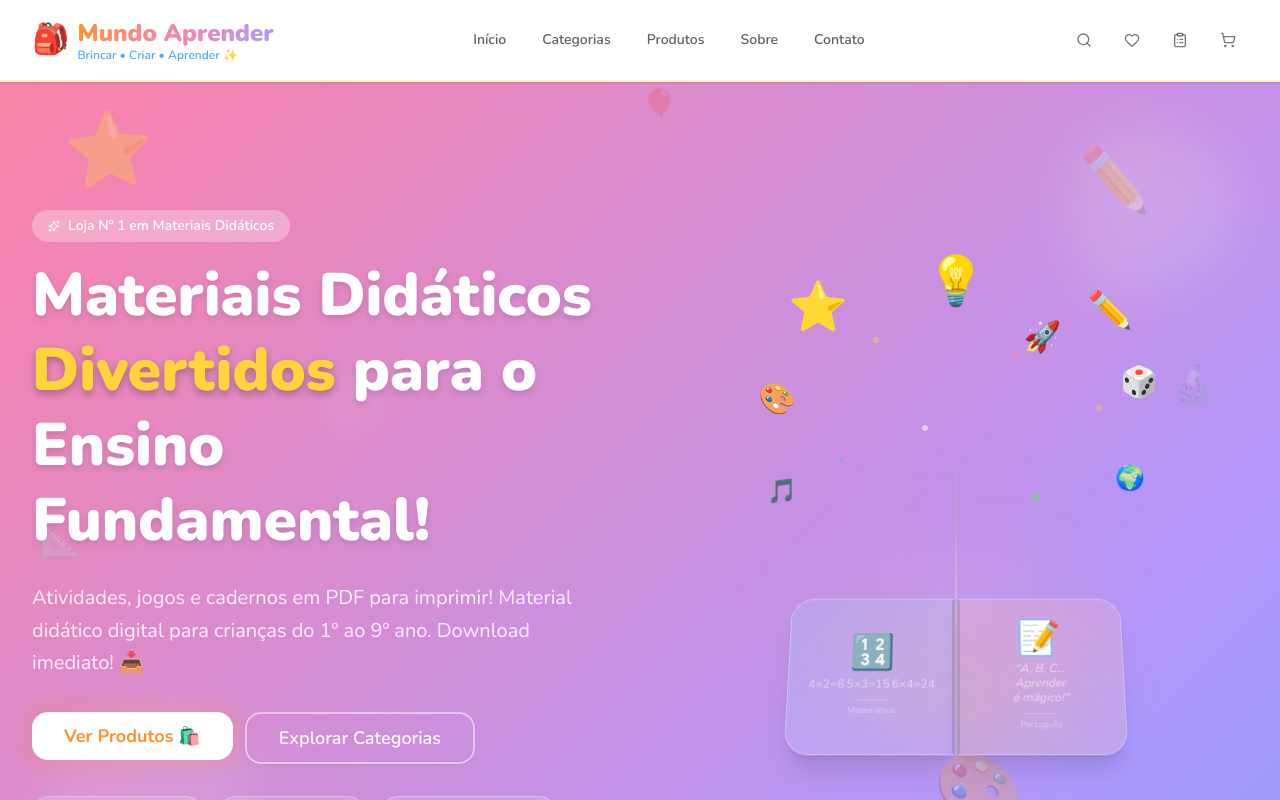
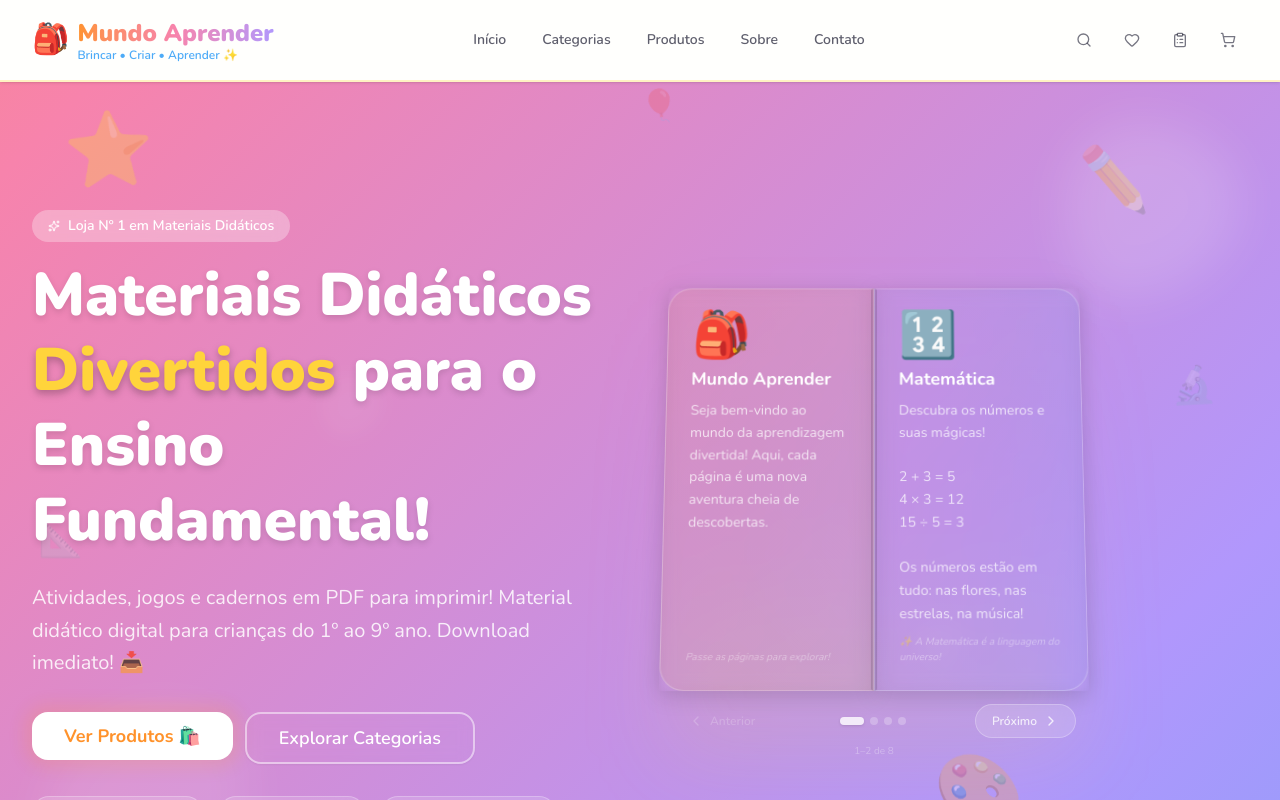
Before and after one commit to MicaelSanPedro/mundo-aprender, a Next.js app: page / in a window 1280 px wide. Shown: the top 800 px of the page. Built offline with nearby package versions, Linux system fonts and the light colour scheme.

Commit message:
feat: livro interativo com virar de pagina e conteudo educativo real

```diff
--- a/src/app/globals.css
+++ b/src/app/globals.css
@@ -213,6 +213,59 @@
   50% { transform: translateY(-8px); }
 }
 
+/* ═══ Interactive Book ═══ */
+.book-container {
+  perspective: 1200px;
+}
+
+.book {
+  position: relative;
+  transform-style: preserve-3d;
+  display: flex;
+}
+
+.book-page {
+  position: relative;
+  transition: transform 0.7s cubic-bezier(0.645, 0.045, 0.355, 1), opacity 0.5s ease;
+  transform-origin: left center;
+  backface-visibility: hidden;
+}
+
+.book-page.flipping {
+  transform: rotateY(-180deg);
+  opacity: 0;
+}
+
+.book-page-right {
+  transform-origin: right center;
+}
+
+.book-page-right.flipping {
+  transform: rotateY(180deg);
+  opacity: 0;
+}
+
+.book-content-enter {
+  animation: book-content-in 0.5s ease forwards;
+}
+
+@keyframes book-content-in {
+  from { opacity: 0; transform: scale(0.95); }
+  to { opacity: 1; transform: scale(1); }
+}
+
+.book-page-shadow {
+  box-shadow:
+    inset 2px 0 8px rgba(0,0,0,0.06),
+    0 4px 20px rgba(0,0,0,0.15);
+}
+
+.book-page-shadow-right {
+  box-shadow:
+    inset -2px 0 8px rgba(0,0,0,0.06),
+    0 4px 20px rgba(0,0,0,0.15);
+}
+
 .animate-sparkle {
   animation: sparkle 1.5s ease-in-out infinite;
 }
--- a/src/app/page.tsx
+++ b/src/app/page.tsx
@@ -38,6 +38,7 @@ import {
   ClipboardList,
   ChevronDown,
   ChevronLeft,
+  ChevronRight,
   CheckCircle2,
   Clock,
   Loader2,
@@ -264,6 +265,209 @@ function FAQItem({ question, answer, emoji, index }: { question: string; answer:
         )}
       </AnimatePresence>
     </motion.div>
+  );
+}
+
+/* ─── Interactive Book Component ──────────────────────────── */
+
+const bookPages = [
+  {
+    left: {
+      bg: "bg-gradient-to-br from-kid-orange/10 to-kid-yellow/10",
+      emoji: "🎒",
+      title: "Mundo Aprender",
+      content: "Seja bem-vindo ao mundo da aprendizagem divertida! Aqui, cada página é uma nova aventura cheia de descobertas.",
+      footer: "Passe as páginas para explorar!",
+    },
+    right: {
+      bg: "bg-gradient-to-bl from-kid-blue/10 to-kid-purple/10",
+      emoji: "🔢",
+      title: "Matemática",
+      content: "Descubra os números e suas mágicas!\n\n2 + 3 = 5\n4 × 3 = 12\n15 ÷ 5 = 3\n\nOs números estão em tudo: nas flores, nas estrelas, na música!",
+      footer: "✨ A Matemática é a linguagem do universo!",
+    },
+  },
+  {
+    left: {
+      bg: "bg-gradient-to-br from-kid-green/10 to-kid-teal/10",
+      emoji: "✏️",
+      title: "Atividades",
+      content: "Complete a sequência:\n\n2, 4, 6, __, __\n5, 10, 15, __, __\n1, 3, 5, __, __\n\nQue padrões você descobriu?",
+      footer: "Respostas: 8,10 | 20,25 | 7,9",
+    },
+    right: {
+      bg: "bg-gradient-to-bl from-kid-pink/10 to-kid-orange/10",
+      emoji: "📝",
+      title: "Português",
+      content: "As vogais são:\nA - E - I - O - U\n\nSem elas não dá pra falar nem uma única palavra! Experimente falar 'O L' sem as vogais... não dá! 😄",
+      footer: "📖 As vogais são a alma das palavras!",
+    },
+  },
+  {
+    left: {
+      bg: "bg-gradient-to-br from-kid-purple/10 to-kid-blue/10",
+      emoji: "📚",
+      title: "Histórias Educativas",
+      content: "Era uma vez um número Zero que se achava sozinho...\n\n'Ninguém me nota!' — suspirava o Zero.\n\nMas quando o 1 chegou, juntos formaram o 10 — o maior número que o Zero já tinha visto!\n\nMoral: Juntos somos mais fortes.",
+      footer: "⭐ Cada um importa!",
+    },
+    right: {
+      bg: "bg-gradient-to-bl from-kid-yellow/10 to-kid-green/10",
+      emoji: "🎲",
+      title: "Jogos Matemáticos",
+      content: "Jogo dos Dobros:\n\nSe 2 é o dobro de 1\nE 4 é o dobro de 2\nQual é o dobro de 3? → 6\nQual é o dobro de 5? → 10\nQual é o dobro de 7? → 14\n\nVocê acertou todos? Parabéns!",
+      footer: "🏆 Continua assim, pequeno gênio!",
+    },
+  },
+  {
+    left: {
+      bg: "bg-gradient-to-br from-kid-blue/10 to-kid-green/10",
+      emoji: "📖",
+      title: "Sílabas Mágicas",
+      content: "Vamos separar as sílabas:\n\nCA-CHOR-ro\nBO-NI-TO\nLA-PIZ\nES-TRE-LA\nA-LE-GRI-A\n\nQuantas sílabas tem cada palavra? Conte com os dedos!",
+      footer: "✍️ Sílabas são os tijolinhos das palavras!",
+    },
+    right: {
+      bg: "bg-gradient-to-bl from-kid-orange/10 to-kid-pink/10",
+      emoji: "✍️",
+      title: "Letramento",
+      content: "Complete as palavras:\n\nG___TO (gato)\nC___XA (caixa)\nB___LA (bola)\nS___L (sol)\nP___O (pão)\n\nE agora invente uma frase usando uma dessas palavras!",
+      footer: "🌟 Quanto mais se lê, mais se aprende!",
+    },
+  },
+];
+
+function InteractiveBook() {
+  const [currentSpread, setCurrentSpread] = useState(0);
+  const [flippingDir, setFlippingDir] = useState<"next" | "prev" | null>(null);
+
+  const goNext = () => {
+    if (currentSpread < bookPages.length - 1) {
+      setFlippingDir("next");
+      setTimeout(() => {
+        setCurrentSpread((p) => p + 1);
+        setFlippingDir(null);
+      }, 350);
+    }
+  };
+
+  const goPrev = () => {
+    if (currentSpread > 0) {
+      setFlippingDir("prev");
+      setTimeout(() => {
+        setCurrentSpread((p) => p - 1);
+        setFlippingDir(null);
+      }, 350);
+    }
+  };
+
+  const spread = bookPages[currentSpread];
+  const totalPages = bookPages.length;
+  const currentPageNum = currentSpread * 2 + 1;
+
+  return (
+    <div className="relative w-full max-w-[420px] mx-auto lg:mx-0 select-none">
+      {/* Soft glow behind book */}
+      <div className="absolute inset-0 bg-gradient-to-t from-kid-yellow/15 via-kid-pink/8 to-transparent rounded-3xl blur-2xl" />
+
+      <div className="relative book-container">
+        <div className="relative flex" style={{ transform: 'rotateX(8deg)' }}>
+          {/* Left page */}
+          <div className="flex-1 book-page book-page-shadow">
+            <div className={`relative h-full min-h-[180px] sm:min-h-[230px] md:min-h-[270px] rounded-l-2xl sm:rounded-l-3xl border border-white/25 backdrop-blur-sm overflow-hidden
+              ${flippingDir === "next" ? "opacity-0 translate-x-[-20px] transition-all duration-300" : flippingDir === null ? "book-content-enter" : ""}
+              ${spread.left.bg}`}
+            >
+              <div className="p-4 sm:p-5 md:p-6 h-full flex flex-col">
+                <span className="text-3xl sm:text-4xl md:text-5xl mb-2">{spread.left.emoji}</span>
+                <h4 className="text-white font-bold text-sm sm:text-base md:text-lg mb-2">{spread.left.title}</h4>
+                <p className="text-white/75 text-[10px] sm:text-xs md:text-sm leading-relaxed whitespace-pre-line flex-1">{spread.left.content}</p>
+                <p className="text-white/40 text-[8px] sm:text-[10px] mt-2 italic">{spread.left.footer}</p>
+              </div>
+            </div>
+          </div>
+
+          {/* Right page */}
+          <div className="flex-1 book-page-right book-page-shadow-right">
+            <div className={`relative h-full min-h-[180px] sm:min-h-[230px] md:min-h-[270px] rounded-r-2xl sm:rounded-r-3xl border border-white/25 backdrop-blur-sm overflow-hidden
+              ${flippingDir === "next" ? "opacity-0 translate-x-[20px] transition-all duration-300 delay-100" : flippingDir === "prev" ? "opacity-0 translate-x-[20px] transition-all duration-300" : ""}
+              ${spread.right.bg}`}
+            >
+              <div className="p-4 sm:p-5 md:p-6 h-full flex flex-col">
+                <span className="text-3xl sm:text-4xl md:text-5xl mb-2">{spread.right.emoji}</span>
+                <h4 className="text-white font-bold text-sm sm:text-base md:text-lg mb-2">{spread.right.title}</h4>
+                <p className="text-white/75 text-[10px] sm:text-xs md:text-sm leading-relaxed whitespace-pre-line flex-1">{spread.right.content}</p>
+                <p className="text-white/40 text-[8px] sm:text-[10px] mt-2 italic">{spread.right.footer}</p>
+              </div>
+            </div>
+          </div>
+
+          {/* Book spine */}
+          <div className="absolute top-0 bottom-0 left-1/2 -translate-x-1/2 w-[6px] z-10">
+            <div className="h-full w-full bg-gradient-to-r from-black/15 via-black/5 to-black/15 rounded-full" />
+          </div>
+        </div>
+
+        {/* Navigation controls */}
+        <div className="flex items-center justify-between mt-4 px-2">
+          {/* Prev button */}
+          <button
+            onClick={goPrev}
+            disabled={currentSpread === 0}
+            className={`flex items-center gap-1.5 rounded-full px-3 py-1.5 sm:px-4 sm:py-2 text-[10px] sm:text-xs font-semibold transition-all duration-200
+              ${currentSpread === 0
+                ? "text-white/20 cursor-not-allowed"
+                : "glass text-white/80 hover:text-white hover:bg-white/20 active:scale-95"
+              }`}
+          >
+            <ChevronLeft className="h-3.5 w-3.5 sm:h-4 sm:w-4" />
+            Anterior
+          </button>
+
+          {/* Page indicator dots */}
+          <div className="flex items-center gap-1.5">
+            {bookPages.map((_, i) => (
+              <button
+                key={i}
+                onClick={() => {
+                  if (i !== currentSpread) {
+                    setFlippingDir(i > currentSpread ? "next" : "prev");
+                    setTimeout(() => {
+                      setCurrentSpread(i);
+                      setFlippingDir(null);
+                    }, 350);
+                  }
+                }}
+                className={`rounded-full transition-all duration-300
+                  ${i === currentSpread
+                    ? "w-6 h-2 bg-white/80 shadow-sm"
+                    : "w-2 h-2 bg-white/25 hover:bg-white/40"
+                  }`}
+              />
+            ))}
+          </div>
+
+          {/* Next button */}
+          <button
+            onClick={goNext}
+            disabled={currentSpread === totalPages - 1}
+            className={`flex items-center gap-1.5 rounded-full px-3 py-1.5 sm:px-4 sm:py-2 text-[10px] sm:text-xs font-semibold transition-all duration-200
+              ${currentSpread === totalPages - 1
+                ? "text-white/20 cursor-not-allowed"
+                : "glass text-white/80 hover:text-white hover:bg-white/20 active:scale-95"
+              }`}
+          >
+            Próximo
+            <ChevronRight className="h-3.5 w-3.5 sm:h-4 sm:w-4" />
+          </button>
+        </div>
+
+        {/* Page number */}
+        <p className="text-center text-white/30 text-[9px] sm:text-[10px] mt-1.5 font-mono">
+          {currentPageNum}–{currentPageNum + 1} de {totalPages * 2}
+        </p>
+      </div>
+    </div>
   );
 }
 
@@ -1352,149 +1556,13 @@ export default function Home() {
               </div>
             </motion.div>
 
-            {/* Illustration area — Magic Open Book */}
+            {/* Interactive Book */}
             <motion.div
-              initial={{ opacity: 0, y: 40 }}
+              initial={{ opacity: 0, y: 30 }}
               animate={{ opacity: 1, y: 0 }}
-              transition={{ duration: 0.8, delay: 0.2, ease: "easeOut" }}
-              className="relative flex items-end justify-center"
+              transition={{ duration: 0.8, delay: 0.2 }}
             >
-              <div className="relative w-full max-w-[420px] aspect-[4/5] mx-auto lg:mx-0">
-
-                {/* Soft radial glow from book */}
-                <div className="absolute bottom-[10%] left-1/2 -translate-x-1/2 w-[70%] h-[50%] bg-gradient-to-t from-kid-yellow/25 via-kid-pink/10 to-transparent rounded-full blur-2xl" />
-
-                {/* Knowledge beam — light rays going up */}
-                <div className="absolute bottom-[30%] left-1/2 -translate-x-1/2 w-[2px] h-[35%] bg-gradient-to-t from-white/30 via-kid-yellow/15 to-transparent" />
-                <div className="absolute bottom-[30%] left-1/2 -translate-x-1/2 w-[40%] h-[25%] bg-gradient-to-t from-white/5 to-transparent rounded-full blur-md" />
-
-                {/* ═══ OPEN BOOK ═══ */}
-                <div className="absolute bottom-[5%] left-1/2 -translate-x-1/2 w-[80%]" style={{ perspective: '800px' }}>
-                  <div className="relative flex" style={{ transform: 'rotateX(15deg)', transformStyle: 'preserve-3d' }}>
-                    {/* Left page */}
-                    <motion.div
-                      initial={{ opacity: 0, rotateY: 60 }}
-                      animate={{ opacity: 1, rotateY: 0 }}
-                      transition={{ delay: 0.5, duration: 0.8, ease: "easeOut" }}
-                      className="flex-1 glass rounded-l-2xl sm:rounded-l-3xl border border-white/20 shadow-xl overflow-hidden"
-                      style={{ transformOrigin: 'right center' }}
-                    >
-                      <div className="bg-gradient-to-br from-kid-blue/15 to-kid-purple/10 p-3 sm:p-4 md:p-5 h-full min-h-[100px] sm:min-h-[130px] md:min-h-[160px] flex flex-col items-center justify-center gap-1">
-                        <span className="text-2xl sm:text-3xl md:text-4xl">🔢</span>
-                        <div className="flex gap-0.5">
-                          {[1,2,3].map(i => (
-                            <span key={i} className="text-[8px] sm:text-[10px] md:text-xs text-white/50 font-mono">{3 + i}×{i + 1}={((3+i)*(i+1))}</span>
-                          ))}
-                        </div>
-                        <div className="w-8 h-[1px] bg-white/20 mt-1" />
-                        <span className="text-[7px] sm:text-[9px] text-white/40">Matemática</span>
-                      </div>
-                    </motion.div>
-                    {/* Right page */}
-                    <motion.div
-                      initial={{ opacity: 0, rotateY: -60 }}
-                      animate={{ opacity: 1, rotateY: 0 }}
-                      transition={{ delay: 0.7, duration: 0.8, ease: "easeOut" }}
-                      className="flex-1 glass rounded-r-2xl sm:rounded-r-3xl border border-white/20 shadow-xl overflow-hidden"
-                      style={{ transformOrigin: 'left center' }}
-                    >
-                      <div className="bg-gradient-to-bl from-kid-pink/15 to-kid-orange/10 p-3 sm:p-4 md:p-5 h-full min-h-[100px] sm:min-h-[130px] md:min-h-[160px] flex flex-col items-center justify-center gap-1">
-                        <span className="text-2xl sm:text-3xl md:text-4xl">📝</span>
-                        <p className="text-[9px] sm:text-[11px] md:text-xs text-white/60 leading-tight text-center italic">
-                          "A, B, C...<br/>Aprender<br/>é mágico!"
-                        </p>
-                        <div className="w-8 h-[1px] bg-white/20 mt-1" />
-                        <span className="text-[7px] sm:text-[9px] text-white/40">Português</span>
-                      </div>
-                    </motion.div>
-                    {/* Book spine shadow */}
-                    <div className="absolute top-0 bottom-0 left-1/2 -translate-x-1/2 w-2 bg-black/10 rounded-full shadow-inner" />
-                  </div>
-                </div>
-
-                {/* ═══ FLOATING ELEMENTS — rising from book ═══ */}
-                {/* Element 1: Star — rises top-left */}
-                <motion.span
-                  initial={{ opacity: 0, y: 60, scale: 0 }}
-                  animate={{ opacity: 1, y: 0, scale: 1 }}
-                  transition={{ delay: 1.0, duration: 1, type: "spring" }}
-                  className="absolute top-[5%] left-[10%] text-3xl sm:text-4xl md:text-5xl"
-                  style={{ animation: 'float-bounce 3.5s ease-in-out infinite', animationDelay: '0s' }}
-                >⭐</motion.span>
-
-                {/* Element 2: Pencil — rises top-right */}
-                <motion.span
-                  initial={{ opacity: 0, y: 60, scale: 0 }}
-                  animate={{ opacity: 1, y: 0, scale: 1 }}
-                  transition={{ delay: 1.2, duration: 1, type: "spring" }}
-                  className="absolute top-[8%] right-[8%] text-2xl sm:text-3xl md:text-4xl"
-                  style={{ animation: 'float-bounce 4s ease-in-out infinite', animationDelay: '0.8s' }}
-                >✏️</motion.span>
-
-                {/* Element 3: Palette — mid-left */}
-                <motion.span
-                  initial={{ opacity: 0, y: 50, scale: 0 }}
-                  animate={{ opacity: 1, y: 0, scale: 1 }}
-                  transition={{ delay: 1.4, duration: 1, type: "spring" }}
-                  className="absolute top-[25%] left-[3%] text-2xl sm:text-3xl"
-                  style={{ animation: 'float-bounce 3.2s ease-in-out infinite', animationDelay: '1.5s' }}
-                >🎨</motion.span>
-
-                {/* Element 4: Dice — mid-right */}
-                <motion.span
-                  initial={{ opacity: 0, y: 50, scale: 0 }}
-                  animate={{ opacity: 1, y: 0, scale: 1 }}
-                  transition={{ delay: 1.6, duration: 1, type: "spring" }}
-                  className="absolute top-[22%] right-[2%] text-2xl sm:text-3xl"
-                  style={{ animation: 'float-bounce 4.5s ease-in-out infinite', animationDelay: '0.3s' }}
-                >🎲</motion.span>
-
-                {/* Element 5: Lightbulb — upper-center */}
-                <motion.span
-                  initial={{ opacity: 0, y: 40, scale: 0 }}
-                  animate={{ opacity: 1, y: 0, scale: 1 }}
-                  transition={{ delay: 1.8, duration: 1, type: "spring" }}
-                  className="absolute top-[0%] left-1/2 -translate-x-1/2 text-3xl sm:text-4xl md:text-5xl"
-                  style={{ animation: 'float-bounce 2.8s ease-in-out infinite', animationDelay: '1s' }}
-                >💡</motion.span>
-
-                {/* Element 6: Music — lower-left */}
-                <motion.span
-                  initial={{ opacity: 0, y: 30, scale: 0 }}
-                  animate={{ opacity: 1, y: 0, scale: 1 }}
-                  transition={{ delay: 2.0, duration: 0.8, type: "spring" }}
-                  className="absolute top-[42%] left-[5%] text-xl sm:text-2xl"
-                  style={{ animation: 'float-bounce 3.8s ease-in-out infinite', animationDelay: '2s' }}
-                >🎵</motion.span>
-
-                {/* Element 7: Globe — lower-right */}
-                <motion.span
-                  initial={{ opacity: 0, y: 30, scale: 0 }}
-                  animate={{ opacity: 1, y: 0, scale: 1 }}
-                  transition={{ delay: 2.2, duration: 0.8, type: "spring" }}
-                  className="absolute top-[40%] right-[5%] text-xl sm:text-2xl"
-                  style={{ animation: 'float-bounce 4.2s ease-in-out infinite', animationDelay: '1.2s' }}
-                >🌍</motion.span>
-
-                {/* Element 8: Rocket — shoots up from book */}
-                <motion.span
-                  initial={{ opacity: 0, y: 80, scale: 0.5 }}
-                  animate={{ opacity: 1, y: 0, scale: 1 }}
-                  transition={{ delay: 1.1, duration: 1.2, type: "spring" }}
-                  className="absolute top-[12%] right-[25%] text-2xl sm:text-3xl"
-                  style={{ animation: 'float-bounce 3s ease-in-out infinite', animationDelay: '0.5s' }}
-                >🚀</motion.span>
-
-                {/* Scattered sparkle dots — asymmetric positions */}
-                <div className="absolute top-[15%] left-[30%] w-2 h-2 bg-kid-yellow/80 rounded-full animate-sparkle" />
-                <div className="absolute top-[32%] left-[42%] w-1.5 h-1.5 bg-white/60 rounded-full animate-sparkle" style={{ animationDelay: '0.5s' }} />
-                <div className="absolute top-[18%] right-[35%] w-2 h-2 bg-kid-pink/70 rounded-full animate-sparkle" style={{ animationDelay: '1s' }} />
-                <div className="absolute top-[38%] left-[22%] w-1.5 h-1.5 bg-kid-blue/60 rounded-full animate-sparkle" style={{ animationDelay: '1.5s' }} />
-                <div className="absolute top-[45%] right-[30%] w-2 h-2 bg-kid-green/60 rounded-full animate-sparkle" style={{ animationDelay: '2s' }} />
-                <div className="absolute top-[8%] left-[55%] w-1.5 h-1.5 bg-kid-purple/60 rounded-full animate-sparkle" style={{ animationDelay: '0.8s' }} />
-                <div className="absolute top-[28%] right-[15%] w-2 h-2 bg-kid-yellow/60 rounded-full animate-sparkle" style={{ animationDelay: '1.3s' }} />
-
-              </div>
+              <InteractiveBook />
             </motion.div>
           </div>
         </div>
```
